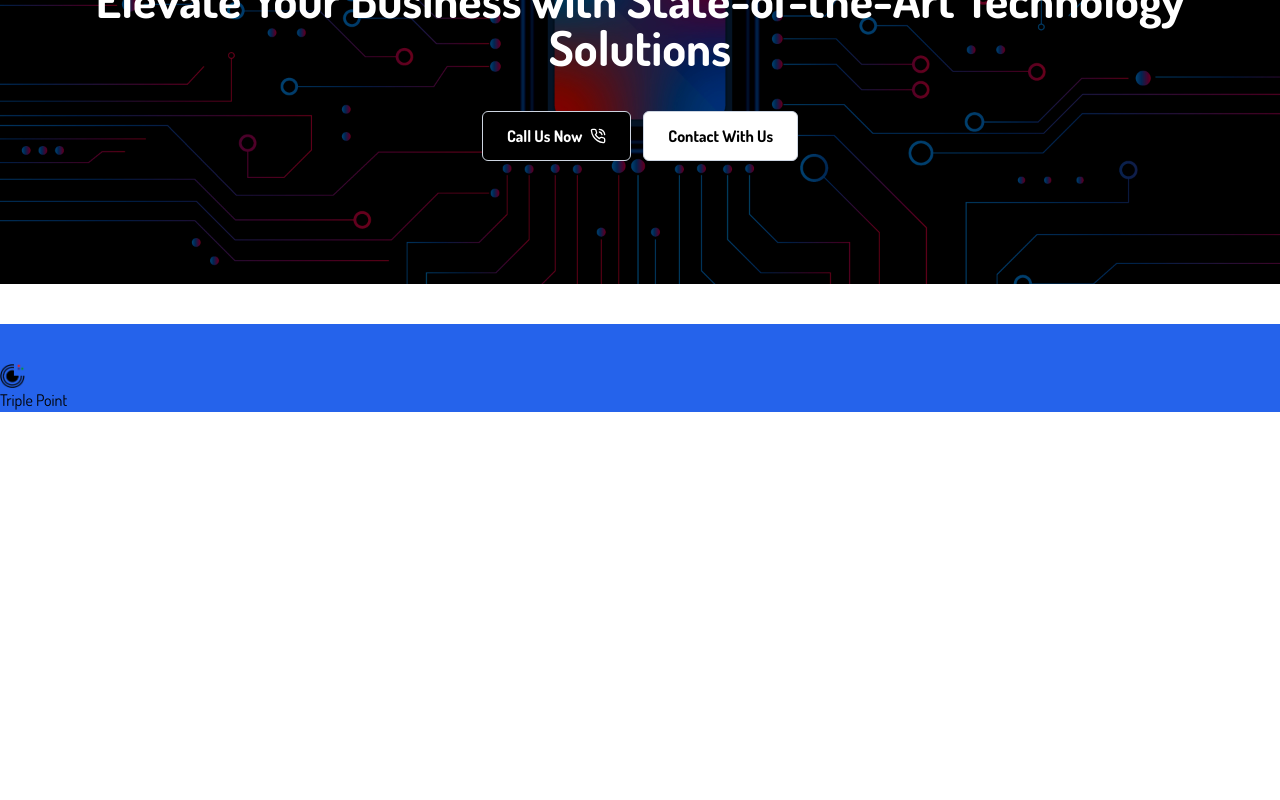
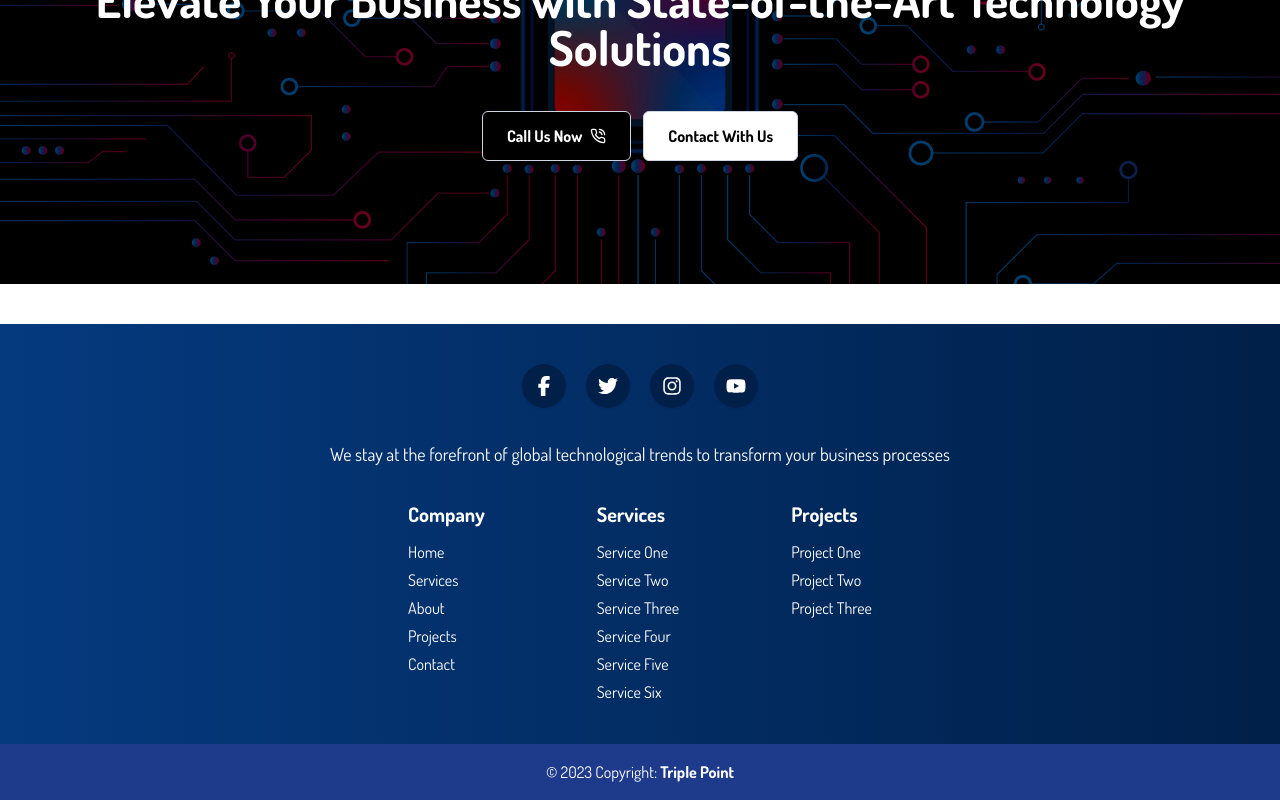
Before and after one commit to ahmedmangood/triple-point, a Next.js app: page /en in a window 1280 px wide. Shown: the part 3323-4123 px from the top of the page. Before the commit the page ends 3735 px from the top, so only its background shows below. Built offline with nearby package versions, Linux system fonts and the light colour scheme.

Commit message:
create footer

```diff
--- a/components/Footer.tsx
+++ b/components/Footer.tsx
@@ -1,14 +1,99 @@
+import { mainLinks, projectsLinks, servicesLinks } from "@/context";
 import Image from "next/image";
+import Link from "next/link";
 import React from "react";
+import {
+  FaFacebookF,
+  FaInstagram,
+  FaTwitter,
+  FaYoutube,
+} from "react-icons/fa6";
 
 function Footer() {
+  const socialMedia = [
+    {
+      id: 1,
+      icon: <FaFacebookF />,
+      link: "https://facebook.com",
+    },
+    {
+      id: 2,
+      icon: <FaTwitter />,
+      link: "https://twitter.com",
+    },
+    {
+      id: 3,
+      icon: <FaInstagram />,
+      link: "https://instagram.com",
+    },
+    {
+      id: 4,
+      icon: <FaYoutube />,
+      link: "https://youtube.com",
+    },
+  ];
   return (
-    <footer className="bg-blue-600 mt-10 pt-10">
-      <div>
-        <Image src={"/logo.png"} alt={"Logo"} width={25} height={25} />
-        <h1>Triple Point</h1>
+    <footer>
+      <div className="bg-gradient-to-r from-[#053a7f] to-[#002049] mt-10 pt-10 flex flex-col items-center justify-center text-white gap-8 pb-10">
+        <section className="container flex items-center justify-center gap-5">
+          {socialMedia.map((item) => {
+            return (
+              <Link
+                key={item.id}
+                href={item.link}
+                className="text-white text-xl bg-[#002049] rounded-full p-3 shadow-sm hover:shadow-[0_1px_5px_0_#000] transition-shadow"
+              >
+                {item.icon}
+              </Link>
+            );
+          })}
+        </section>
+        <section className="text-lg">
+          We stay at the forefront of global technological trends to transform
+          your business processes{" "}
+        </section>
+        <section className="flex items-start gap-28 flex-wrap">
+          <div className="flex flex-col">
+            <h4 className="font-bold text-xl mb-3">Company</h4>
+            <ul className="flex flex-col items-start justify-center gap-1">
+              {mainLinks.map((item) => {
+                return (
+                  <li key={item.id} className="hover:text-gray-400">
+                    <Link href={item.path}>{item.title}</Link>
+                  </li>
+                );
+              })}
+            </ul>
+          </div>
+          <div className="flex flex-col">
+            <h4 className="font-bold text-xl mb-3">Services</h4>
+            <ul className="flex flex-col items-start justify-center gap-1">
+              {servicesLinks.map((service) => {
+                return (
+                  <li key={service.id} className="hover:text-gray-400 ">
+                    <Link href={service.path}>{service.title}</Link>
+                  </li>
+                );
+              })}
+            </ul>
+          </div>
+          <div className="flex flex-col">
+            <h4 className="font-bold text-xl mb-3">Projects</h4>
+            <ul className="flex flex-col items-start justify-center gap-1">
+              {projectsLinks.map((project) => {
+                return (
+                  <li key={project.id} className="hover:text-gray-400 ">
+                    <Link href={project.path}>{project.title}</Link>
+                  </li>
+                );
+              })}
+            </ul>
+          </div>
+        </section>
       </div>
-      <div></div>
+      <section className="bg-blue-900 text-center text-white py-4">
+        © 2023 Copyright: <span className="font-bold">Triple Point</span>
+      </section>
     </footer>
   );
 }
--- a/components/NavBar.tsx
+++ b/components/NavBar.tsx
@@ -13,10 +13,16 @@ import {
 import { Button } from "./ui/button";
 import LocaleSwitcher from "./localeSwitcher";
 import { Link, usePathname } from "./navigation";
+import { useEffect } from "react";
 
 function NavBar() {
   const currentPathName = usePathname();
   const t = useTranslations("NavbarLinks");
+
+  useEffect(() => {
+    console.log(currentPathName);
+  }, []);
+
   return (
     <nav className=" text-white fixed w-full top-[0px] z-10 bg-gradient-to-r from-[#053a7f] to-[#002049] shadow-2xl border-b-2 border-gray-300 ">
       <div className="container">
@@ -40,8 +46,8 @@ function NavBar() {
             <li className="rtl:pe-4 rtl:ps-4">
               <Link
                 href={"/"}
-                className={`text-white rtl:text-[14px] text-[20px] font-semibold hover:text-gray-400 transition-colors ${
-                  currentPathName === "/" ? "text-gray-500" : ""
+                className={`text-white rtl:text-[14px] text-[20px] font-semibold hover:text-red-500 transition-colors ${
+                  currentPathName === "/" ? "text-red-500" : ""
                 }`}
               >
                 {t("home")}
@@ -50,8 +56,8 @@ function NavBar() {
             <li className="rtl:pe-4 rtl:ps-4">
               <Link
                 href={"/about"}
-                className={`text-white rtl:text-[14px] text-[20px] font-semibold hover:text-gray-400 transition-colors ${
-                  currentPathName === "/about" ? "text-gray-500" : ""
+                className={`text-white rtl:text-[14px] text-[20px] font-semibold hover:text-red-500 transition-colors ${
+                  currentPathName === "/about" ? "text-red-500" : ""
                 }`}
               >
                 {t("about")}
@@ -60,8 +66,8 @@ function NavBar() {
             <li className="rtl:pe-4 rtl:ps-4">
               <Link
                 href={"/services"}
-                className={`text-white rtl:text-[14px] text-[20px] font-semibold hover:text-gray-400 transition-colors ${
-                  currentPathName === "/services" ? "text-gray-500" : ""
+                className={`text-white rtl:text-[14px] text-[20px] font-semibold hover:text-red-500 transition-colors ${
+                  currentPathName === "/services" ? "text-red-500" : ""
                 }`}
               >
                 {t("services")}
@@ -70,8 +76,8 @@ function NavBar() {
             <li className="rtl:pe-4 rtl:ps-4">
               <Link
                 href={"/projects"}
-                className={`text-white rtl:text-[14px] text-[20px] font-semibold hover:text-gray-400 transition-colors ${
-                  currentPathName === "/projects" ? "text-gray-500" : ""
+                className={`text-white rtl:text-[14px] text-[20px] font-semibold hover:text-red-500 transition-colors ${
+                  currentPathName === "/projects" ? "text-red-500" : ""
                 }`}
               >
                 {t("projects")}
--- /dev/null
+++ b/context/index.ts
@@ -0,0 +1,76 @@
+export const mainLinks = [
+  {
+    id: 1,
+    title: "Home",
+    path: "/",
+  },
+  {
+    id: 2,
+    title: "Services",
+    path: "/services",
+  },
+  {
+    id: 3,
+    title: "About",
+    path: "/about",
+  },
+  {
+    id: 4,
+    title: "Projects",
+    path: "/projects",
+  },
+  {
+    id: 5,
+    title: "Contact",
+    path: "/contact",
+  },
+];
+export const servicesLinks = [
+  {
+    id: 1,
+    title: "Service One",
+    path: "#",
+  },
+  {
+    id: 2,
+    title: "Service Two",
+    path: "#",
+  },
+  {
+    id: 3,
+    title: "Service Three",
+    path: "#",
+  },
+  {
+    id: 4,
+    title: "Service Four",
+    path: "#",
+  },
+  {
+    id: 5,
+    title: "Service Five",
+    path: "#",
+  },
+  {
+    id: 6,
+    title: "Service Six",
+    path: "#",
+  },
+];
+export const projectsLinks = [
+  {
+    id: 1,
+    title: "Project One",
+    path: "#",
+  },
+  {
+    id: 2,
+    title: "Project Two",
+    path: "#",
+  },
+  {
+    id: 3,
+    title: "Project Three",
+    path: "#",
+  },
+];
```
